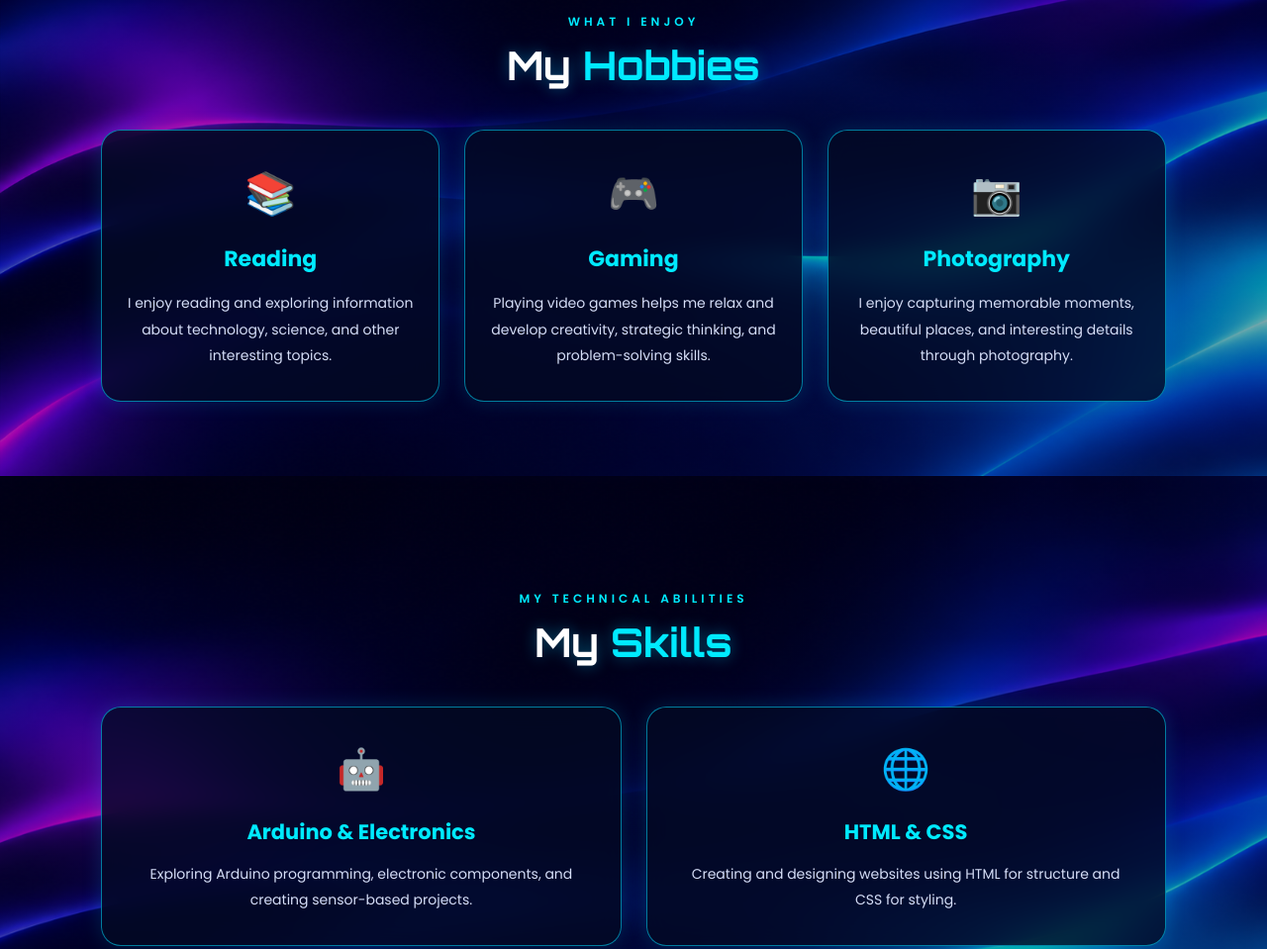
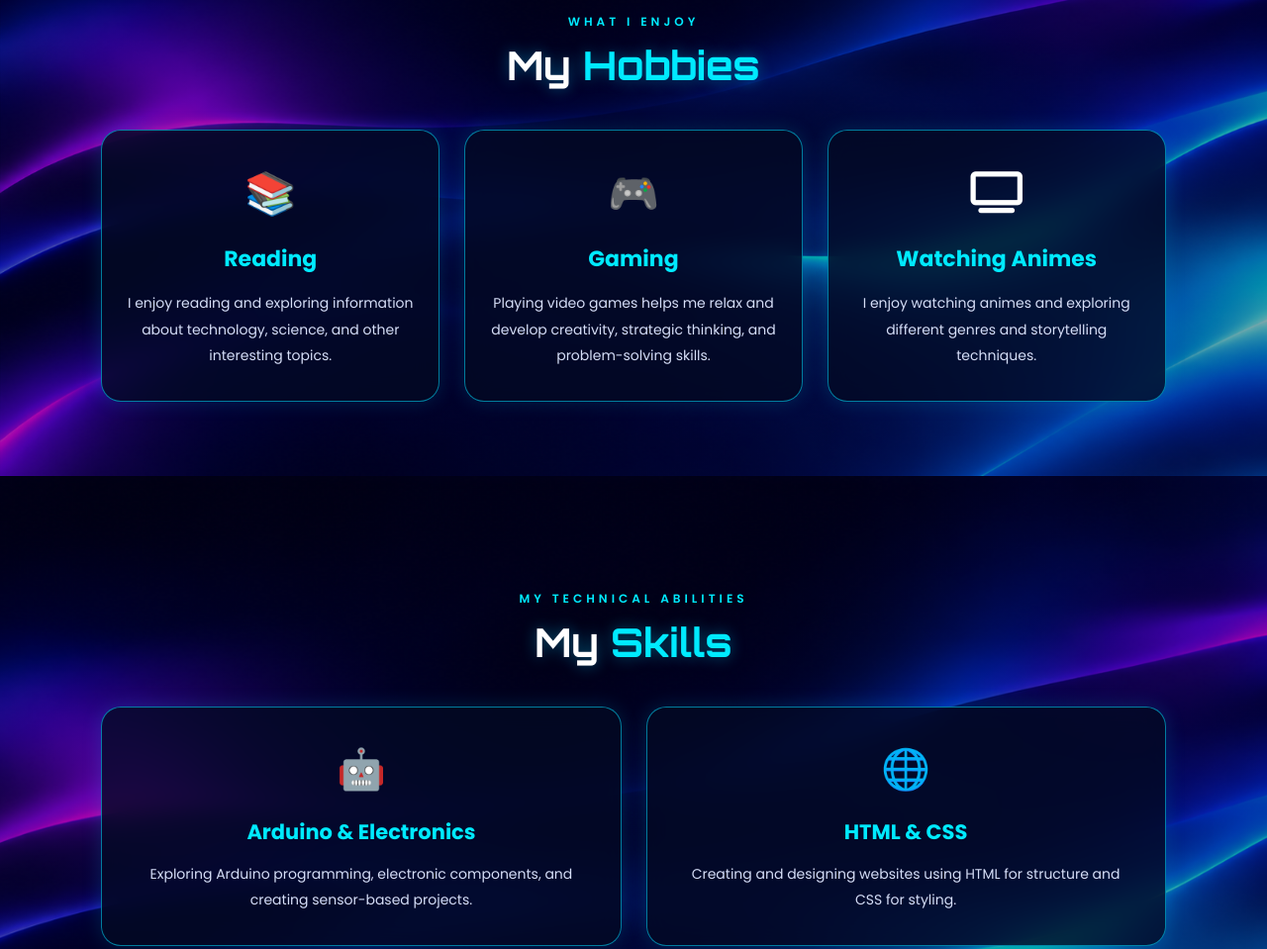
Before and after one commit to clarenceantoniega78-dev/PORTFOLIO-PAGE-HTML-CSS-ANTNIEGA, a plain HTML site: page index.html in a window 1280 px wide. Shown: the part 1930-2889 px from the top of the page at 99% size. Drawn offline with Linux system fonts and the light colour scheme.

Commit message:
change my one habby to watching anime

```diff
--- a/index.html
+++ b/index.html
@@ -181,16 +181,17 @@
                 </p>
             </div>
 
-            <div class="hobby-box">
-                <div class="hobby-icon">📷</div>
-                <h3>Photography</h3>
+                        <div class="hobby-box">
+                <div class="hobby-icon">
+                    <i class="fa-solid fa-tv"></i>
+                </div>
+                <h3>Watching Animes</h3>
                 <p>
-                    I enjoy capturing memorable moments,
-                    beautiful places, and interesting
-                    details through photography.
+                    I enjoy watching animes and exploring
+                    different genres and storytelling
+                    techniques.
                 </p>
             </div>
-
         </div>
 
     </section>
@@ -360,7 +361,7 @@
                aria-label="Send me an email">
 
                 <i class="fa-solid fa-envelope"></i>
-                <span>Email Me</span>
+                <span>Email</span>
 
             </a>
 
```
Also changed, not shown: assets/cla.jpg (deleted).
